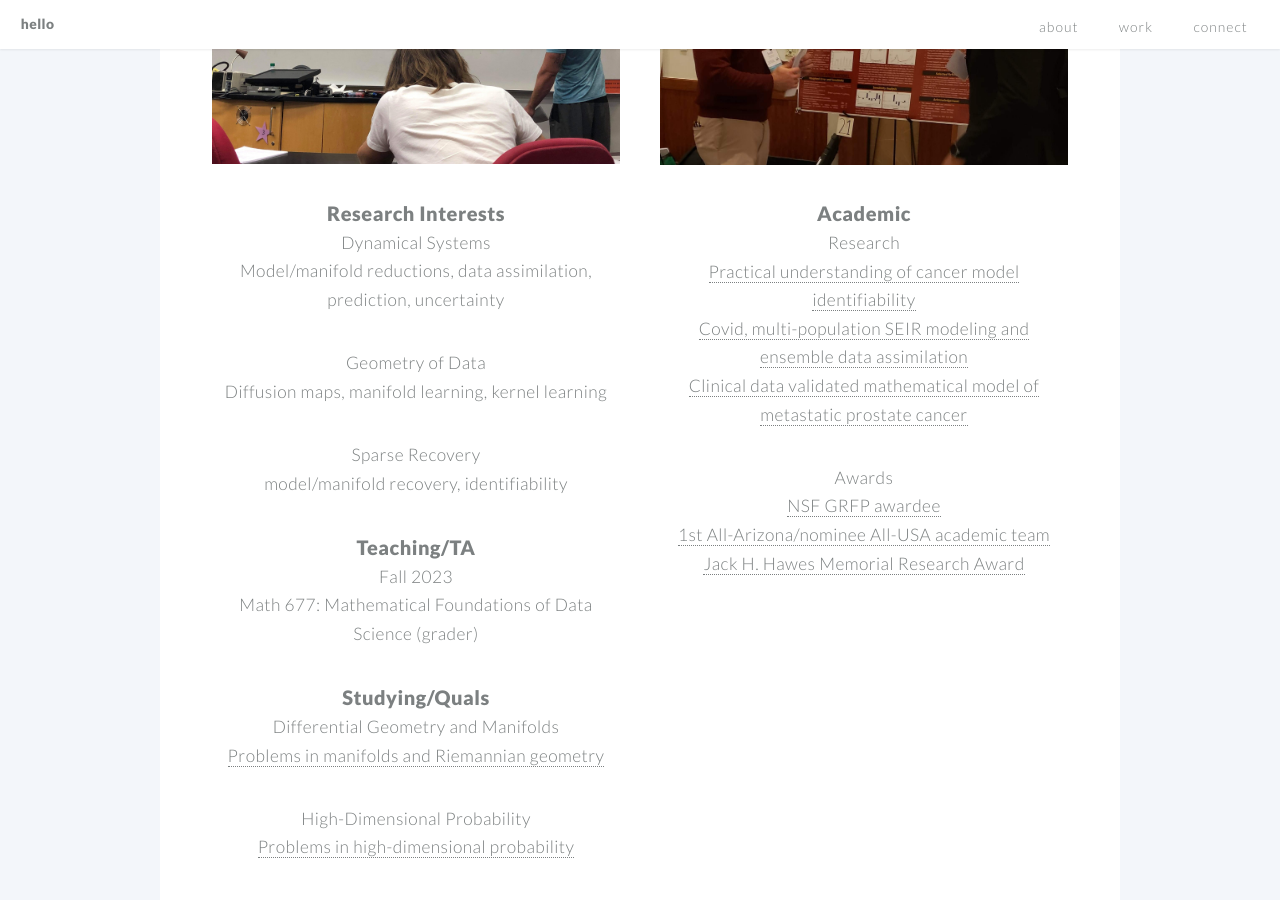
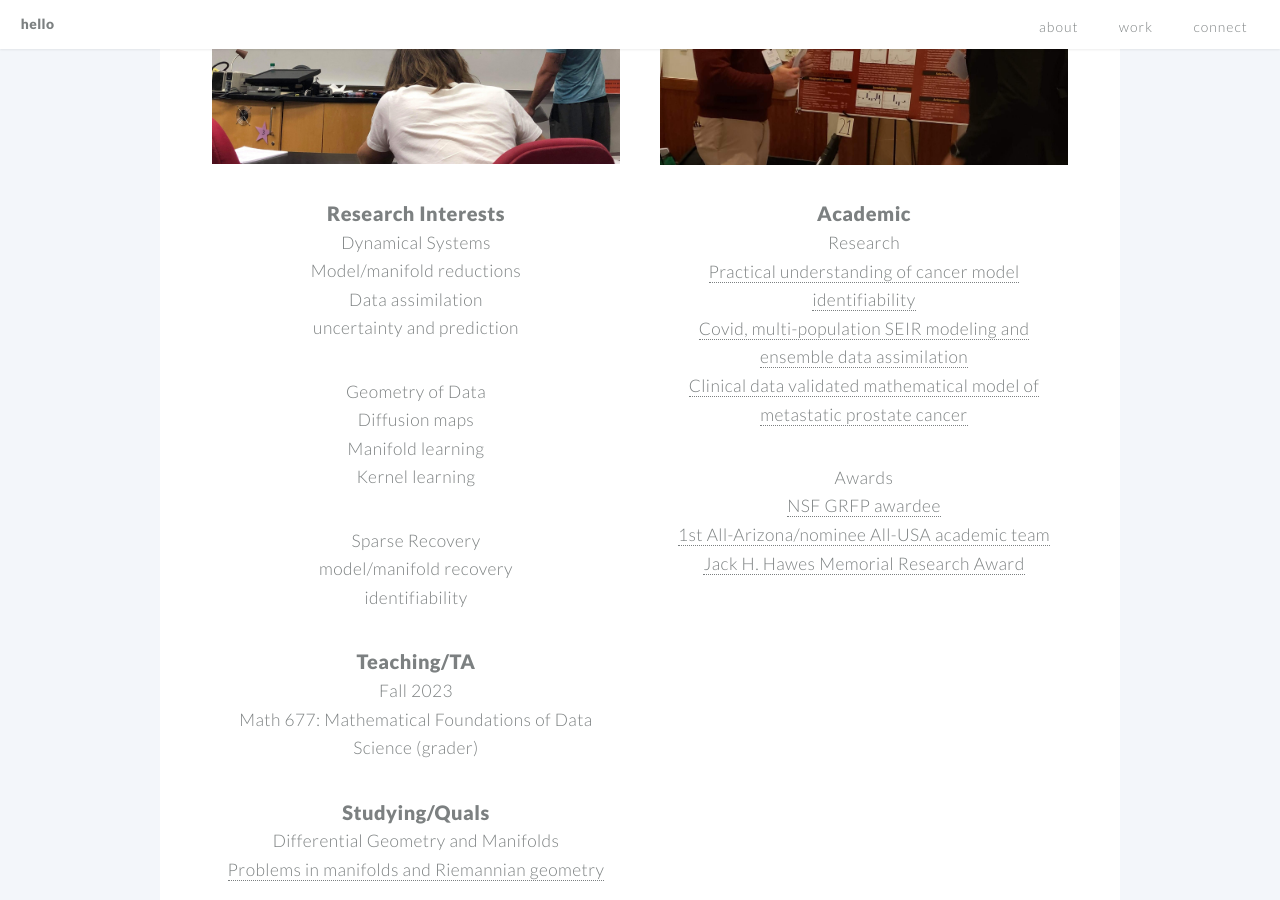
Before and after one commit to jben33/jben33.github.io, a Jekyll site: the page built from index.md, in a window 1280 px wide and 900 px high, scrolled down 3585 px. Built offline with Jekyll 4.4.1, drawn with Linux system fonts in a browser that asks for light colours.

Commit message:
Update example4.html

```diff
--- a/_includes/example4.html
+++ b/_includes/example4.html
@@ -3,15 +3,20 @@
 <ul>
     <li>Dynamical Systems<li>
     <ul>
-        <li>Model/manifold reductions, data assimilation, prediction, uncertainty</li>
+        <li>Model/manifold reductions</li>
+        <li>Data assimilation</li>
+        <li>uncertainty and prediction</li>
     </ul>
     <li>Geometry of Data</li>
     <ul>
-        <li>Diffusion maps, manifold learning, kernel learning</li>
+        <li>Diffusion maps</li>
+        <li>Manifold learning</li>
+        <li>Kernel learning</li>
     </ul>
     <li>Sparse Recovery</li>
     <ul>
-        <li>model/manifold recovery, identifiability</li>
+        <li>model/manifold recovery</li>
+        <li>identifiability</li>
     </ul>
 </ul>
 
```
